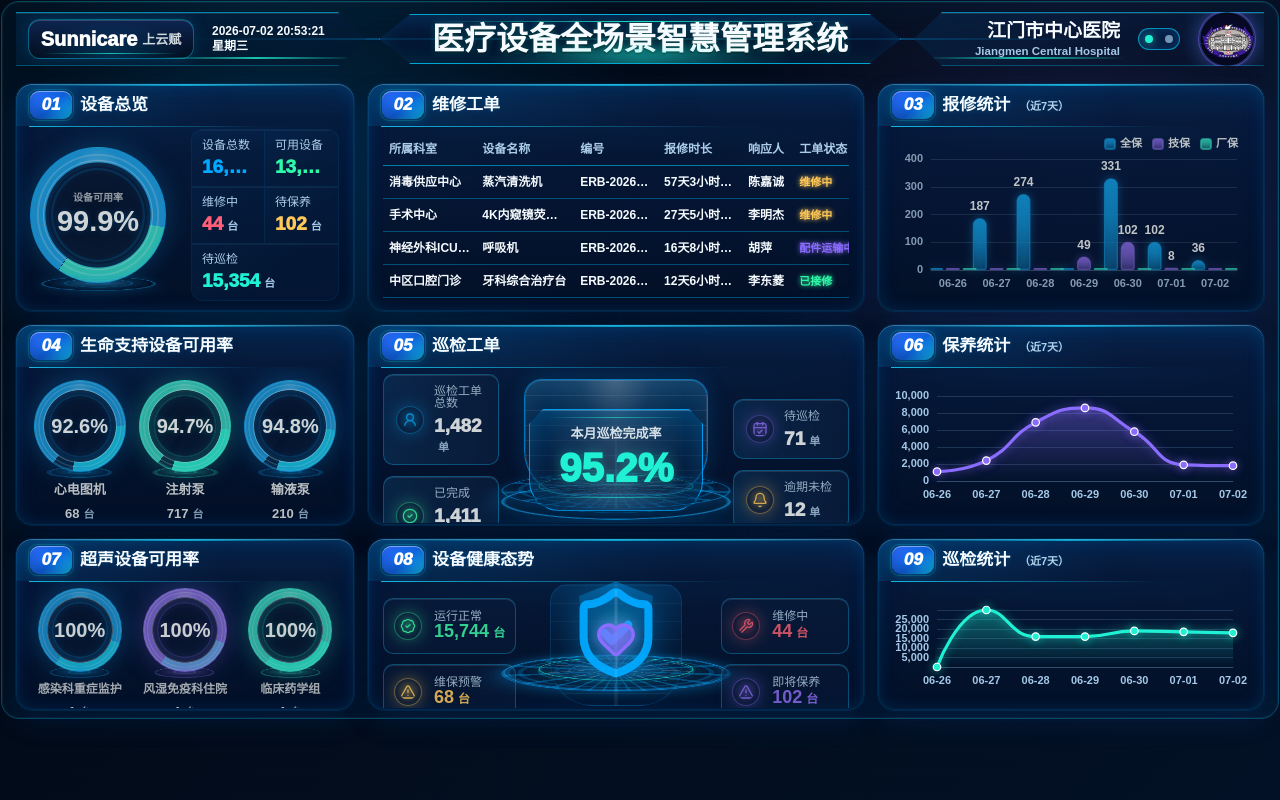
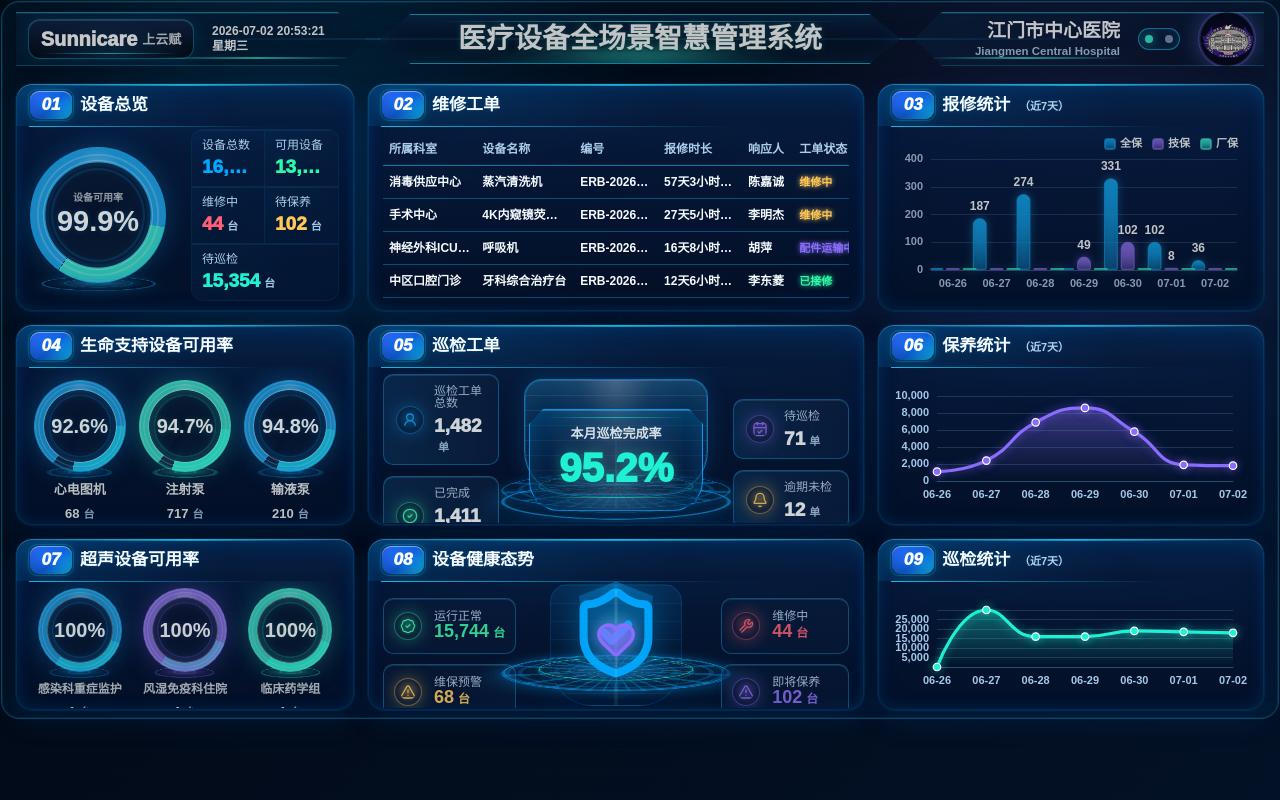
Before and after one commit to Hoshino-wind/medical-dashboard-vue, a Vue app: page / in a window 1280 px wide. Built offline with nearby package versions, Linux system fonts and the light colour scheme.

Commit message:
Tune dashboard header contrast

```diff
--- a/src/styles.css
+++ b/src/styles.css
@@ -104,6 +104,7 @@ select {
 
 .dashboard-header {
   position: relative;
+  filter: brightness(0.78) saturate(0.86);
 }
 
 .dashboard-header::before {
@@ -253,7 +254,7 @@ select {
 }
 
 .title-frame h1 {
-  font-size: 32px;
+  font-size: 28px;
   text-shadow:
     0 0 7px color-mix(in srgb, var(--accent-2) 28%, transparent),
     0 2px 0 color-mix(in srgb, black 35%, transparent);
```
